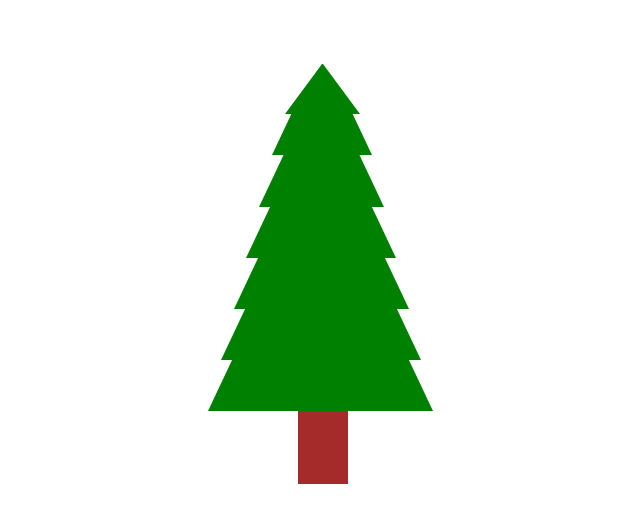
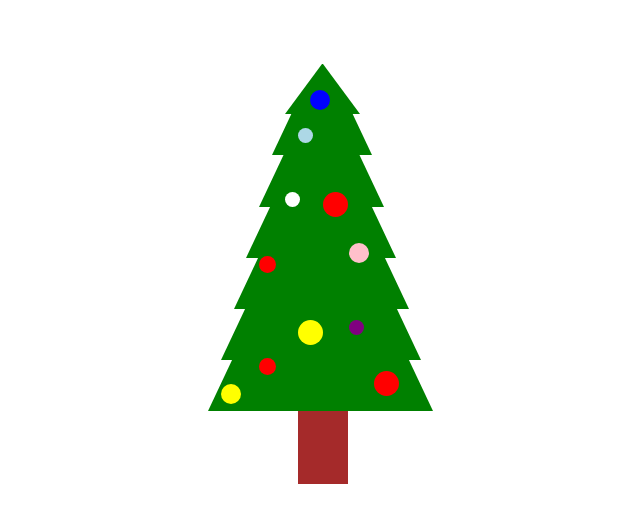
Before and after one commit to Jahnava/animation, a website: page public/html/index.html in a window 1280 px wide. Shown: the whole page, without its empty margins (319-959 px from the left). Drawn offline with nearby package versions, Linux system fonts and the light colour scheme.

Commit message:
added ornaments to tree

```diff
--- a/public/html/index.html
+++ b/public/html/index.html
@@ -18,6 +18,18 @@
           <div class='tree5'></div>
           <div class='top'></div>
           <div class='triangle-up'></div>
+          <div class='ornament'></div>
+          <div class='ornament1'></div>
+          <div class='ornament2'></div>
+          <div class='ornament3'></div>
+          <div class='ornament4'></div>
+          <div class='ornament5'></div>
+          <div class='ornament6'></div>
+          <div class='ornament7'></div>
+          <div class='ornament8'></div>
+          <div class='ornament9'></div>
+          <div class='ornament10'></div>
+
     </div>
 
 
--- a/public/scss/styles.scss
+++ b/public/scss/styles.scss
@@ -77,3 +77,102 @@
   margin-top: 5%;
   margin-left: 46%;
 }
+.ornament{
+  position: absolute;
+    width: 15px;
+    height: 15px;
+    background: white;
+    border-radius: 50%;
+  margin-top: 15%;
+  margin-left: 46%;
+}
+.ornament1{
+  position: absolute;
+    width: 25px;
+    height: 25px;
+    background: yellow;
+    border-radius: 50%;
+  margin-top: 25%;
+  margin-left: 47%;
+}
+.ornament2{
+  position: absolute;
+    width: 17px;
+    height: 17px;
+    background: red;
+    border-radius: 50%;
+  margin-top: 28%;
+  margin-left: 44%;
+}
+.ornament3{
+  position: absolute;
+    width: 25px;
+    height: 25px;
+    background: red;
+    border-radius: 50%;
+  margin-top: 15%;
+  margin-left: 49%;
+}
+.ornament4{
+  position: absolute;
+    width: 17px;
+    height: 17px;
+    background: red;
+    border-radius: 50%;
+  margin-top: 20%;
+  margin-left: 44%;
+}
+.ornament5{
+  position: absolute;
+    width: 15px;
+    height: 15px;
+    background: lightblue;
+    border-radius: 50%;
+  margin-top: 10%;
+  margin-left: 47%;
+}
+.ornament6{
+  position: absolute;
+    width: 20px;
+    height: 20px;
+    background: pink;
+    border-radius: 50%;
+  margin-top: 19%;
+  margin-left: 51%;
+}
+.ornament7{
+  position: absolute;
+    width: 15px;
+    height: 15px;
+    background: purple;
+    border-radius: 50%;
+  margin-top: 25%;
+  margin-left: 51%;
+}
+.ornament8{
+  position: absolute;
+    width: 20px;
+    height: 20px;
+    background: yellow;
+    border-radius: 50%;
+  margin-top: 30%;
+  margin-left: 41%;
+}
+.ornament9{
+  position: absolute;
+    width: 25px;
+    height: 25px;
+    background: red;
+    border-radius: 50%;
+  margin-top: 29%;
+  margin-left: 53%;
+}
+.ornament10{
+  position: absolute;
+    width: 20px;
+    height: 20px;
+    background: blue;
+    border-radius: 50%;
+  margin-top: 7%;
+  margin-left: 48%;
+}
```
Also changed, not shown: public/css/styles.css, public/css/styles.min.css, public/scss/styles.min.css.
